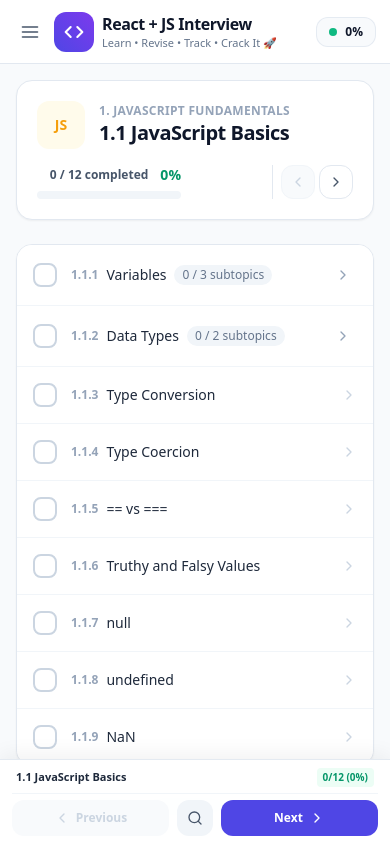
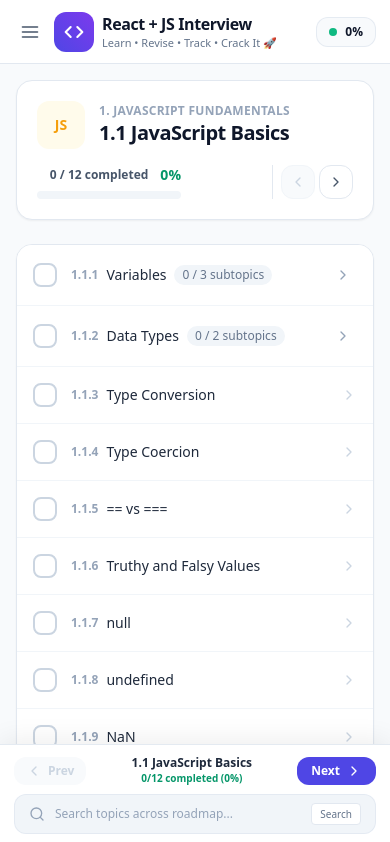
Before and after one commit to Ashish-onGit/React-JS-Interview-Roadmap, a React (Vite) app: page /roadmap/javascript-fundamentals/javascript-basics in a window 390 px wide. Shown: the top 842 px of the page. Built offline with nearby package versions, Linux system fonts and the light colour scheme.

Commit message:
Enhance mobile bottom nav: add wide search bar spanning full width with topic switcher

```diff
--- a/src/components/MobileBottomNav.jsx
+++ b/src/components/MobileBottomNav.jsx
@@ -58,25 +58,9 @@ export default function MobileBottomNav({ onOpenSearch }) {
   return (
     <nav
       aria-label="Mobile Topic Navigation"
-      className="fixed bottom-0 left-0 right-0 z-40 md:hidden bg-white/95 backdrop-blur-md border-t border-slate-200/90 shadow-[0_-4px_20px_rgba(0,0,0,0.06)] px-3 py-2"
+      className="fixed bottom-0 left-0 right-0 z-40 md:hidden bg-white/95 backdrop-blur-md border-t border-slate-200/90 shadow-[0_-4px_25px_rgba(0,0,0,0.07)] px-3.5 py-2.5 space-y-2"
     >
-      {/* Mini Current Topic Header Strip */}
-      {currentSectionInfo && (
-        <div className="flex items-center justify-between text-[11px] text-slate-500 px-1 pb-1.5 border-b border-slate-100 mb-1.5">
-          <div className="flex items-center gap-1.5 min-w-0">
-            <span className="font-semibold text-slate-800 truncate">
-              {currentSectionInfo.sectionNumber} {currentSectionInfo.sectionTitle}
-            </span>
-          </div>
-          {sectionStats && (
-            <span className="text-[10px] font-bold text-emerald-600 bg-emerald-50 px-1.5 py-0.5 rounded flex-shrink-0">
-              {sectionStats.completed}/{sectionStats.total} ({sectionStats.percentage}%)
-            </span>
-          )}
-        </div>
-      )}
-
-      {/* Navigation Controls Bar */}
+      {/* Row 1: Topic Switcher Bar (Prev | Active Topic Info | Next) */}
       <div className="flex items-center justify-between gap-2">
         {/* Previous Topic Button */}
         <button
@@ -84,25 +68,33 @@ export default function MobileBottomNav({ onOpenSearch }) {
           disabled={!prevSection}
           onClick={() => goToSection(prevSection)}
           aria-label={prevSection ? `Previous topic: ${prevSection.sectionTitle}` : "No previous topic"}
-          className={`flex-1 flex items-center justify-center gap-1.5 py-2.5 rounded-xl text-xs font-semibold transition-all ${
+          className={`flex items-center gap-1.5 px-3 py-1.5 rounded-xl text-xs font-semibold transition-all ${
             prevSection
-              ? "text-slate-700 hover:text-slate-900 bg-slate-100 hover:bg-slate-200 active:scale-98 cursor-pointer"
+              ? "text-slate-700 hover:text-slate-900 bg-slate-100 hover:bg-slate-200 active:scale-95 cursor-pointer"
               : "text-slate-300 bg-slate-50 cursor-not-allowed"
           }`}
         >
           <FiChevronLeft className="w-4 h-4" />
-          <span className="truncate">Previous</span>
+          <span>Prev</span>
         </button>
 
-        {/* Quick Search Trigger */}
-        <button
-          type="button"
-          onClick={onOpenSearch}
-          aria-label="Search topics"
-          className="p-2.5 rounded-xl text-slate-600 hover:text-indigo-600 bg-slate-100 hover:bg-slate-200 active:scale-95 transition-all flex-shrink-0 cursor-pointer"
-        >
-          <FiSearch className="w-4 h-4" />
-        </button>
+        {/* Current Active Topic Title & Progress */}
+        {currentSectionInfo ? (
+          <div className="min-w-0 flex-1 text-center px-1">
+            <div className="text-xs font-bold text-slate-800 truncate">
+              {currentSectionInfo.sectionNumber} {currentSectionInfo.sectionTitle}
+            </div>
+            {sectionStats && (
+              <div className="text-[10px] font-semibold text-emerald-600 truncate">
+                {sectionStats.completed}/{sectionStats.total} completed ({sectionStats.percentage}%)
+              </div>
+            )}
+          </div>
+        ) : (
+          <div className="min-w-0 flex-1 text-center text-xs font-semibold text-slate-500">
+            Roadmap
+          </div>
+        )}
 
         {/* Next Topic Button */}
         <button
@@ -110,16 +102,34 @@ export default function MobileBottomNav({ onOpenSearch }) {
           disabled={!nextSection}
           onClick={() => goToSection(nextSection)}
           aria-label={nextSection ? `Next topic: ${nextSection.sectionTitle}` : "No next topic"}
-          className={`flex-1 flex items-center justify-center gap-1.5 py-2.5 rounded-xl text-xs font-semibold shadow-xs transition-all ${
+          className={`flex items-center gap-1.5 px-3.5 py-1.5 rounded-xl text-xs font-semibold shadow-xs transition-all ${
             nextSection
-              ? "text-white bg-indigo-600 hover:bg-indigo-700 active:scale-98 shadow-indigo-200 cursor-pointer"
+              ? "text-white bg-indigo-600 hover:bg-indigo-700 active:scale-95 shadow-indigo-200 cursor-pointer"
               : "text-slate-300 bg-slate-100 cursor-not-allowed"
           }`}
         >
-          <span className="truncate">Next</span>
+          <span>Next</span>
           <FiChevronRight className="w-4 h-4" />
         </button>
       </div>
+
+      {/* Row 2: Wide, Sleek Search Bar */}
+      <button
+        type="button"
+        onClick={onOpenSearch}
+        aria-label="Search topics across roadmap"
+        className="w-full flex items-center justify-between px-3.5 py-2 text-xs text-slate-500 bg-slate-100 hover:bg-slate-200/80 rounded-xl border border-slate-200/80 transition-all active:scale-[0.99] group cursor-pointer"
+      >
+        <div className="flex items-center gap-2.5 min-w-0">
+          <FiSearch className="w-4 h-4 text-slate-400 group-hover:text-indigo-600 transition-colors flex-shrink-0" />
+          <span className="text-slate-400 group-hover:text-slate-600 truncate font-normal">
+            Search topics across roadmap...
+          </span>
+        </div>
+        <span className="text-[10px] font-medium text-slate-500 bg-white border border-slate-200 px-2 py-0.5 rounded shadow-2xs flex-shrink-0">
+          Search
+        </span>
+      </button>
     </nav>
   );
 }
```
